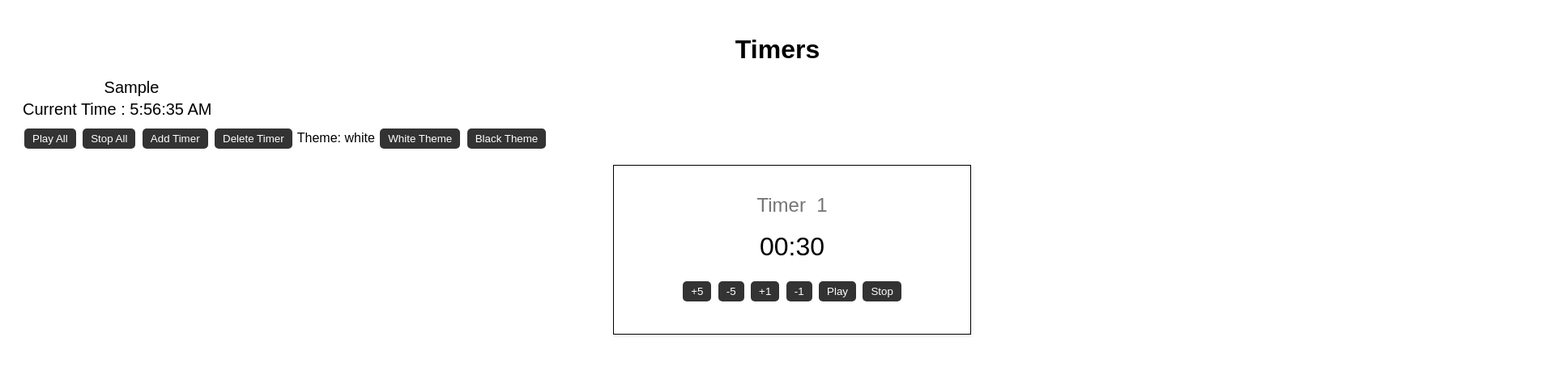
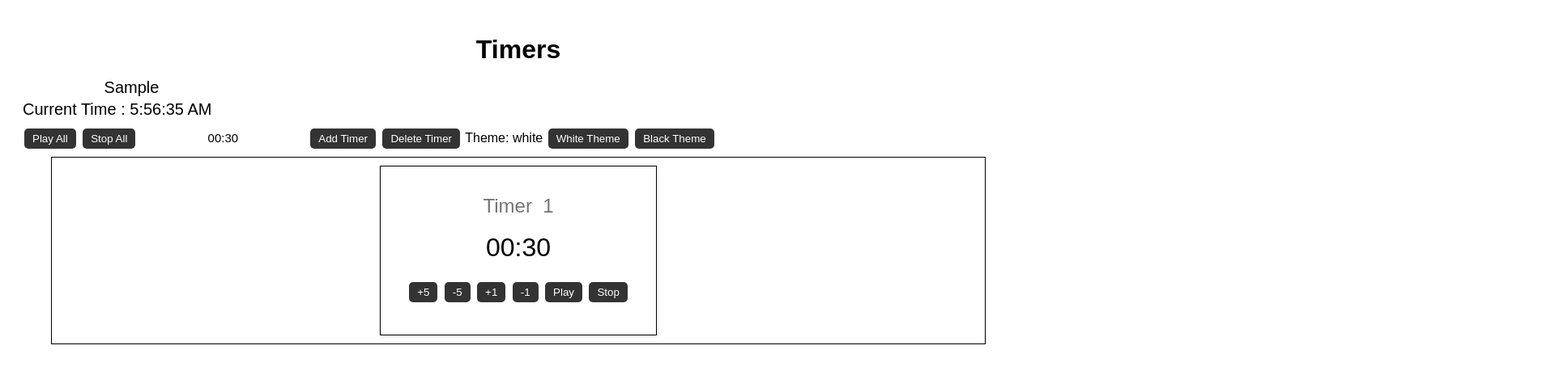
Before and after one commit to CreamMeatball/MultipleTimer, a website: page public/index.html in a window 1280 px wide. Both pictures are taken after typing "Sample" into the empty fields and a click on the button "Add Timer". Shown: the whole page at 81% size, 1920 px wide, since content can reach past the window. Drawn offline with Linux system fonts and the light colour scheme.

Commit message:
timer container's width changed px into vw, and Add initial time setting function

```diff
--- a/public/css/index.css
+++ b/public/css/index.css
@@ -1,16 +1,3 @@
-@media only screen and (device-width: 768px) and (device-height: 1024px) and (-webkit-device-pixel-ratio: 2) {
-    html {
-        width: 768px;
-        height: 1024px;
-    }
-}
-
-@media only screen and (min-width: 1200px) {
-    html {
-        width: 1920px;
-        height: 1080px;
-    }
-}
 
 body {
     background-color: #f4f4f4;
--- a/public/css/timer.css
+++ b/public/css/timer.css
@@ -6,7 +6,8 @@
 
 #timer-container {
     margin: 0 auto;
-    width : 1900px;
+    width : 90vw;
+    border: 1px solid black;
 }
 
 #timer-container > div {
@@ -20,7 +21,7 @@
     margin-bottom: 20px;
     padding: 20px;
     /* width: calc(50% - 40px) */
-    width : 400px;
+    width : 300px;
     margin: 10px;
 
     display: flex;
--- a/public/index.html
+++ b/public/index.html
@@ -21,6 +21,8 @@
     <button onclick="startAllTimers()">Play All</button>
     <button onclick="stopAllTimers()">Stop All</button>
 
+    <input type="text" id="initial-time" placeholder="00:30" value="00:30" style="text-align: center; font-size: 15px; border: none;">
+
     <button id="add-timer" onclick="addTimer()">Add Timer</button>
     <button id="delete-timer" onclick="deleteTimer()">Delete Timer</button>
 
--- a/public/js/addTimer.js
+++ b/public/js/addTimer.js
@@ -11,10 +11,15 @@ function addTimer() {
     const timerDiv = document.createElement('div');
     timerDiv.className = 'timer';
 
+    // Get the initial time input element
+    const initialTime = document.getElementById('initial-time');
+    // Get the initial time input value
+    const initialTimeValue = initialTime.value;
+
     // Add the HTML for the timer
     timerDiv.innerHTML = `
         <input type="text" placeholder="Timer  ` + addTimerIndex + `" style="width: 200px"></input>
-        <span id="timer` + addTimerIndex + `">00:30</span>
+        <span id="timer` + addTimerIndex + `">` + initialTimeValue + `</span>
         <div class="timer-buttons">
         <button onclick="increaseMinutes(this, 5)">+5</button>
         <button onclick="decreaseMinutes(this, 5)">-5</button>
```
